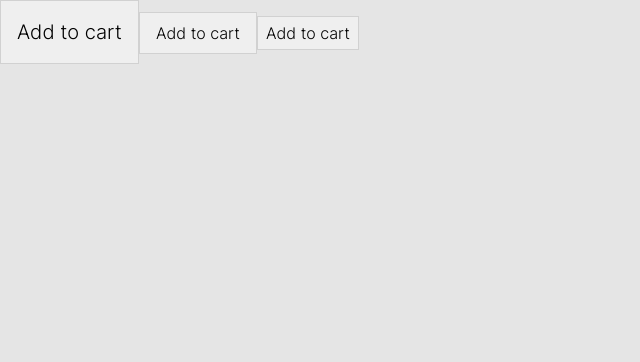
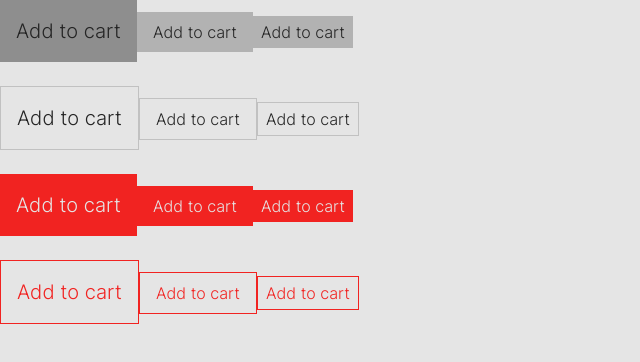
Before and after one commit to Beardography/Depot, a Vue app: page /sandbox in a window 1280 px wide. Shown: the top 362 px of the page, without its empty margins (0-640 px from the left). Built offline with nearby package versions, Linux system fonts and the light colour scheme.

Commit message:
set up buttons

```diff
--- a/src/components/Button.vue
+++ b/src/components/Button.vue
@@ -8,12 +8,16 @@ defineProps({
     type: String,
     options: ['small', 'sm', 'medium', 'md', 'large', 'lg'],
     default: 'medium'
+  },
+  type: {
+    type: String,
+    options: ['primary', 'secondary', 'danger', 'danger-secondary']
   }
 })
 </script>
 
 <template>
-  <button :class="size">
+  <button :class="[size, type]">
     {{ text }}
   </button>
 </template>
--- a/src/styles/scss/_button.scss
+++ b/src/styles/scss/_button.scss
@@ -1,32 +1,68 @@
 @import './mixins/spacing';
 
 button {
-  //   border: none;
   border-radius: 0px;
-  border: 1px solid $gray-300;
+  border: 1px solid $gray-400;
+  color: $gray-900;
+
+  &:hover {
+    cursor: pointer;
+    background-color: $gray-300;
+  }
 
   &.lg {
-    // background-color: orange;
-    // @include padding-x-lg;
-    // @include padding-y-md;
     @include padding-md;
     font-size: 1.25rem;
   }
 
   &.medium,
   &.md {
-    // background-color: red;
-    // @include padding-x-md;
-    // @include padding-y-sm;
     @include padding-x-md;
     @include padding-y-sm;
   }
 
   &.small,
   &.sm {
-    // background-color: purple;
-    // @include padding-sm;
     @include padding-x-sm;
     @include padding-y-xs;
   }
+
+  &.primary {
+    background-color: $gray-500;
+    border: 0;
+
+    &:hover {
+      background-color: $gray-600;
+    }
+  }
+
+  &.secondary {
+    background-color: transparent;
+    border: 1px solid $gray-400;
+
+    &:hover {
+      background-color: $gray-400;
+    }
+  }
+
+  &.danger {
+    background-color: $red-500;
+    color: $white;
+    border: 0;
+
+    &:hover {
+      background-color: $red-600;
+    }
+  }
+
+  &.danger-secondary {
+    background-color: transparent;
+    color: $red-500;
+    border: 1px solid $red-500;
+
+    &:hover {
+      background-color: $red-500;
+      color: $white;
+    }
+  }
 }
--- a/src/styles/styles.css
+++ b/src/styles/styles.css
@@ -354,7 +354,12 @@ a:visited {
 
 button {
   border-radius: 0px;
-  border: 1px solid #d1d1d1;
+  border: 1px solid #c1c1c1;
+  color: #242424;
+}
+button:hover {
+  cursor: pointer;
+  background-color: #d1d1d1;
 }
 button.lg {
   padding-top: 16px;
@@ -374,4 +379,35 @@ button.small, button.sm {
   padding-right: 8px;
   padding-top: 4px;
   padding-bottom: 4px;
+}
+button.primary {
+  background-color: #b2b2b2;
+  border: 0;
+}
+button.primary:hover {
+  background-color: #8e8e8e;
+}
+button.secondary {
+  background-color: transparent;
+  border: 1px solid #c1c1c1;
+}
+button.secondary:hover {
+  background-color: #c1c1c1;
+}
+button.danger {
+  background-color: #f12321;
+  color: #e5e5e5;
+  border: 0;
+}
+button.danger:hover {
+  background-color: #c11c1a;
+}
+button.danger-secondary {
+  background-color: transparent;
+  color: #f12321;
+  border: 1px solid #f12321;
+}
+button.danger-secondary:hover {
+  background-color: #f12321;
+  color: #e5e5e5;
 }/*# sourceMappingURL=styles.css.map */
--- a/src/views/ComponentsView.vue
+++ b/src/views/ComponentsView.vue
@@ -1,9 +1,21 @@
 <script setup>
 import Link from '../components/Link.vue'
+import Button from '../components/Button.vue'
 </script>
 
 <template>
   <h1>Components</h1>
   <h3>Link Component</h3>
   <Link target="_blank" href="https://www.google.com" text="this is a link" />
+
+  <br /><br /><br />
+
+  <h3>Buttons</h3>
+  <Button size="lg" text="Button" />
+  <br />
+  <br />
+  <Button size="md" text="Button" />
+  <br />
+  <br />
+  <Button size="sm" text="Button" />
 </template>
--- a/src/views/SandboxView.vue
+++ b/src/views/SandboxView.vue
@@ -3,7 +3,23 @@ import Button from '../components/Button.vue'
 </script>
 
 <template>
-  <Button size="lg" text="Add to cart" />
+  <!-- <Button size="lg" text="Add to cart" />
   <Button size="md" text="Add to cart" />
   <Button size="sm" text="Add to cart" />
+  <br /><br /> -->
+  <Button size="lg" text="Add to cart" type="primary" />
+  <Button size="md" text="Add to cart" type="primary" />
+  <Button size="sm" text="Add to cart" type="primary" />
+  <br /><br />
+  <Button size="lg" text="Add to cart" type="secondary" />
+  <Button size="md" text="Add to cart" type="secondary" />
+  <Button size="sm" text="Add to cart" type="secondary" />
+  <br /><br />
+  <Button size="lg" text="Add to cart" type="danger" />
+  <Button size="md" text="Add to cart" type="danger" />
+  <Button size="sm" text="Add to cart" type="danger" />
+  <br /><br />
+  <Button size="lg" text="Add to cart" type="danger-secondary" />
+  <Button size="md" text="Add to cart" type="danger-secondary" />
+  <Button size="sm" text="Add to cart" type="danger-secondary" />
 </template>
```
Also changed, not shown: 1 other file (tests, documents, lock files or other folders).
